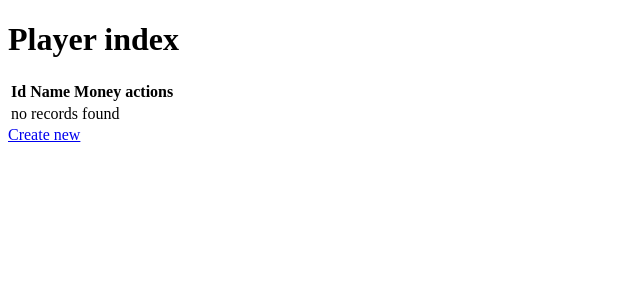
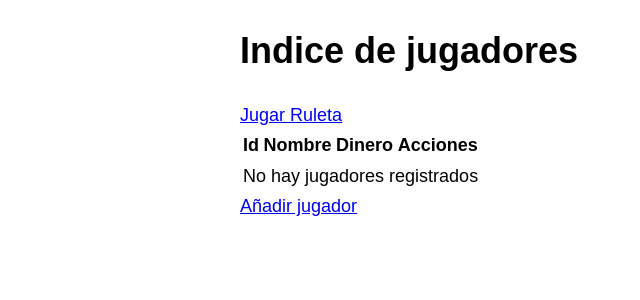
Before and after one commit to gm9510/Casino-php, a Symfony app: template templates/player/index.html.twig in a window 1280 px wide. Shown: the top 300 px of the page, without its empty margins (0-640 px from the left). Run offline with Twig, Linux system fonts and the light colour scheme; the template is opened without the code that fills it, so the values that code supplies are empty; some libraries are stand-ins or nearby versions.

Commit message:
Organizando estilos en todas la vistas

```diff
--- a/templates/base.html.twig
+++ b/templates/base.html.twig
@@ -3,8 +3,12 @@
     <head>
         <meta charset="UTF-8">
         <title>{% block title %}Welcome!{% endblock %}</title>
-        {% block stylesheets %}{% endblock %}
-
+        {% block stylesheets %}
+        <style>
+            .example-wrapper { margin: 1em auto; max-width: 800px; width: 95%; font: 18px/1.5 sans-serif; }
+            .example-wrapper code { background: #F5F5F5; padding: 2px 6px; }
+        </style>
+        {% endblock %}
         {% block javascripts %}{% endblock %}
     </head>
     <body>
--- a/templates/player/index.html.twig
+++ b/templates/player/index.html.twig
@@ -3,15 +3,16 @@
 {% block title %}Player index{% endblock %}
 
 {% block body %}
-    <h1>Player index</h1>
-
+    <div class="example-wrapper">
+        <h1>Indice de jugadores</h1>
+        <a href="{{ path('home') }}"> Jugar Ruleta </a>
         <table class="table">
             <thead>
                 <tr>
                     <th>Id</th>
-                <th>Name</th>
-                <th>Money</th>
-                <th>actions</th>
+                    <th>Nombre</th>
+                    <th>Dinero</th>
+                    <th>Acciones</th>
                 </tr>
             </thead>
             <tbody>
@@ -21,17 +22,18 @@
                     <td>{{ player.Name }}</td>
                     <td>{{ player.Money }}</td>
                     <td>
-                    <a href="{{ path('player_show', {'id': player.id}) }}">show</a>
-                    <a href="{{ path('player_edit', {'id': player.id}) }}">edit</a>
+                        <a href="{{ path('player_show', {'id': player.id}) }}">ver</a>
+                        <a href="{{ path('player_edit', {'id': player.id}) }}">editar</a>
                     </td>
                 </tr>
             {% else %}
                 <tr>
-                <td colspan="4">no records found</td>
+                    <td colspan="4">No hay jugadores registrados</td>
                 </tr>
             {% endfor %}
             </tbody>
         </table>
+        <a href="{{ path('player_new') }}">Añadir jugador</a>
+    </div>
 
-    <a href="{{ path('player_new') }}">Create new</a>
 {% endblock %}
--- a/templates/player/new.html.twig
+++ b/templates/player/new.html.twig
@@ -3,9 +3,11 @@
 {% block title %}New Player{% endblock %}
 
 {% block body %}
+<div class="example-wrapper">
     <h1>Create new Player</h1>
 
     {{ include('player/_form.html.twig') }}
 
     <a href="{{ path('player_index') }}">back to list</a>
+</div>
 {% endblock %}
--- a/templates/player/show.html.twig
+++ b/templates/player/show.html.twig
@@ -3,6 +3,7 @@
 {% block title %}Player{% endblock %}
 
 {% block body %}
+<div class="example-wrapper">
     <h1>Player</h1>
 
     <table class="table">
@@ -27,4 +28,5 @@
     <a href="{{ path('player_edit', {'id': player.id}) }}">edit</a>
 
     {{ include('player/_delete_form.html.twig') }}
+</div>
 {% endblock %}
```
Also changed, not shown: templates/player/edit.html.twig (+5 -4 lines). Lines whose indentation alone changed are shown as unchanged.
